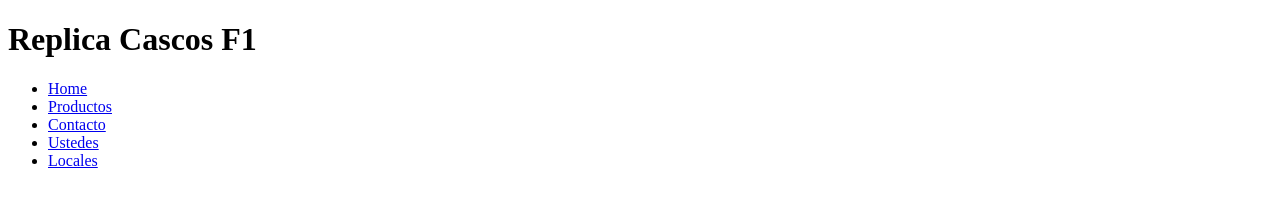
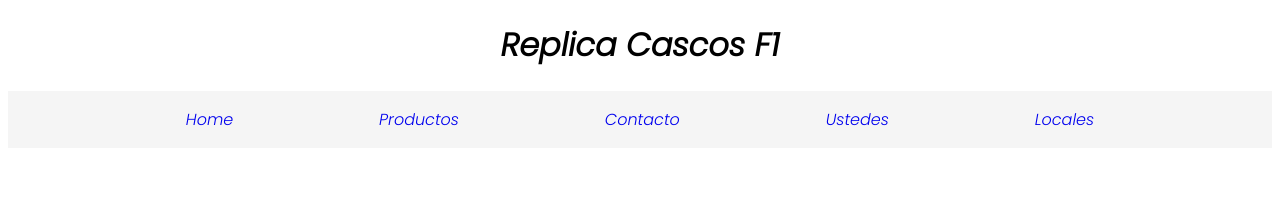
Before and after one commit to KurZz7/CoderProyect-AgustinKurz, a plain HTML site: page Paginas/productos.html in a window 1280 px wide. Drawn offline with Linux system fonts and the light colour scheme.

Commit message:
añadiendo imagenes

```diff
--- a/Paginas/productos.html
+++ b/Paginas/productos.html
@@ -8,7 +8,8 @@
 </head>
 <body>
     <h1>Replica Cascos F1</h1>
-    <nav>
+    <nav class="main-menu">
+    <nav class="lista">
     <ul class="menu">
         <li><a href="index.html">Home</a></li>
         <li><a href="#">Productos</a></li>
@@ -17,5 +18,6 @@
         <li><a href="locales.html">Locales</a></li>
     </ul>
 </nav>
+</nav>
 </body>
 </html>
--- a/Style.css/style.css
+++ b/Style.css/style.css
@@ -0,0 +1,30 @@
+
+
+@import url('https://fonts.googleapis.com/css2?family=Poppins:ital,wght@1,300&display=swap');
+
+*{
+    box-sizing: border-box;
+}
+h1{
+    font-family: 'Poppins';
+    display: flex;
+    justify-content: center;
+}
+.menu {
+    display: flex;
+    justify-content: space-evenly;
+    list-style: none;
+    font-family: 'Poppins';
+    background-color: whitesmoke;
+    padding: 1rem;
+    margin: 1rem;
+
+}
+.lista {
+    box-sizing: border-box;
+    background-color: whitesmoke;
+}
+a{
+    text-decoration: none;
+    font-family: 'Poppins';
+}
```
Also changed, not shown: imagenes/Producto1.jpeg (added), imagenes/Producto2.jpeg (added), imagenes/favicon-16x16.png (added), imagenes/favicon-32x32.png (added), imagenes/producto3.jpeg (added), imagenes/producto4.jpeg (added), imagenes/producto5.jpeg (added), imagenes/producto6.jpeg (added).
